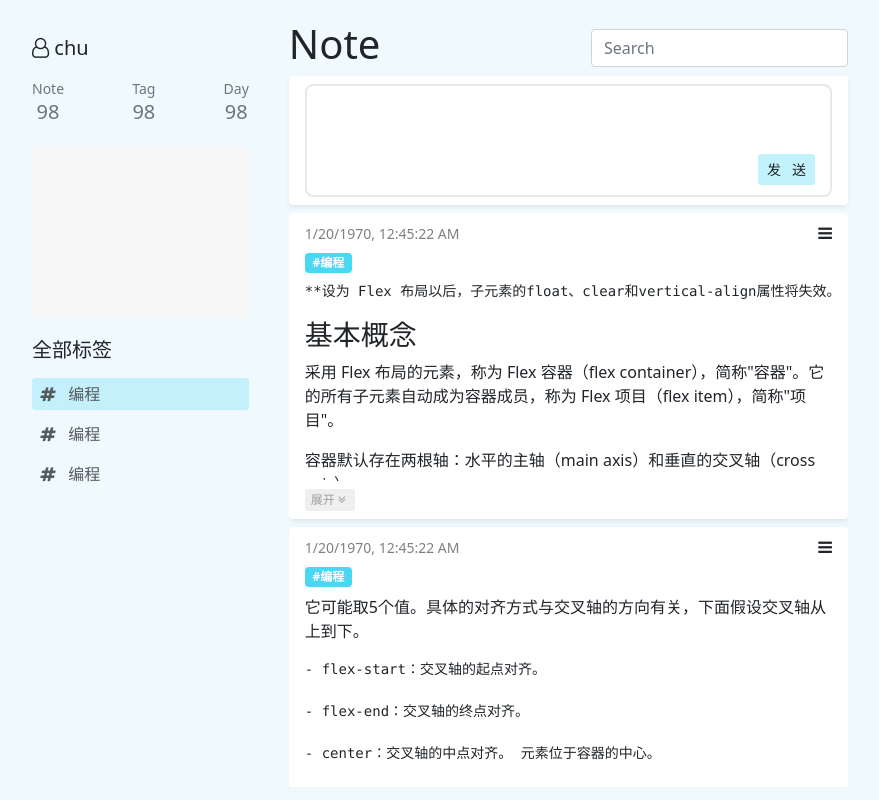
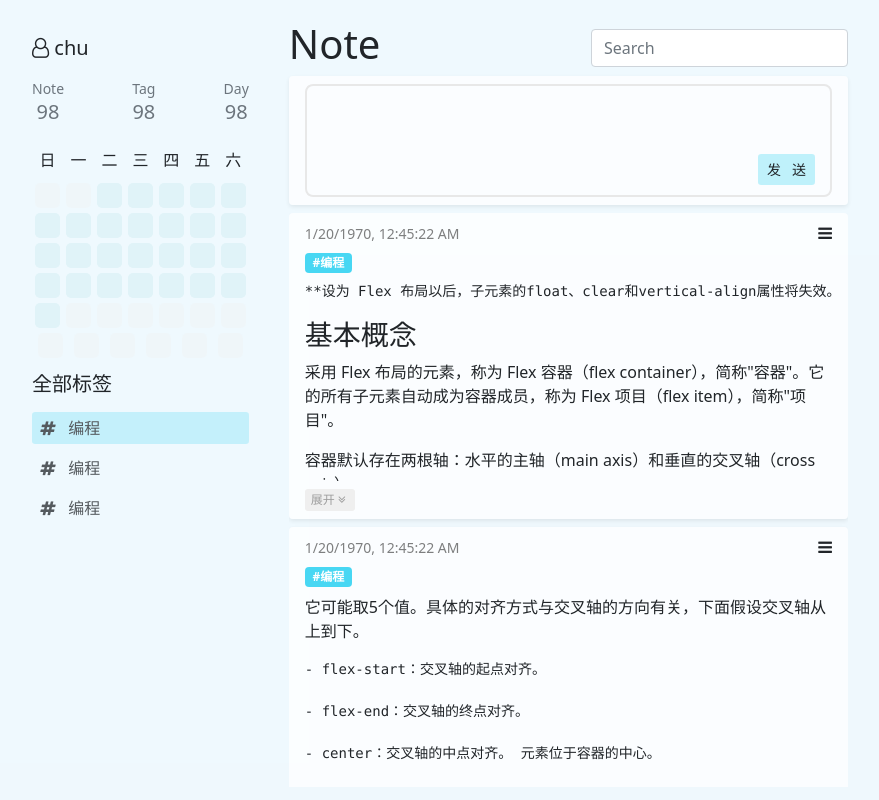
Before and after one commit to chu1z/cc-note, a Vue app: page / in a window 1280 px wide. Shown: the whole page, without its empty margins (200-1079 px from the left). Built offline with nearby package versions, Linux system fonts and the light colour scheme.

Commit message:
完成页面

```diff
--- a/src/components/block/Block.vue
+++ b/src/components/block/Block.vue
@@ -1,6 +1,6 @@
 <template>
   <div
-    class="cc-block px-3 py-2 mb-2 bg-body rounded d-flex flex-column"
+    class="cc-block px-3 py-2 mb-2 bg-body rounded d-flex flex-column bg-opacity-75"
     :class="classObj"
     :style="styleObject"
     @mouseenter="enter"
--- a/src/components/block/BlockEdit.vue
+++ b/src/components/block/BlockEdit.vue
@@ -44,7 +44,7 @@ export default defineComponent({
   font-size: 14px;
   padding: 10px 15px;
   color: #323232;
-  background: #fff;
+  /* background: rgb(255, 255, 255,0.75); */
   border: 2px solid #e8e8e8;
   border-radius: 8px;
   width: 100%;
--- /dev/null
+++ b/src/components/calendar/Calendar.vue
@@ -0,0 +1,127 @@
+<template >
+  <div class="cc-calendar">
+    <div class="cc-calendar-week d-flex justify-content-around mb-2">
+      <div
+        class="cc-calendar-week-item"
+        v-for="(item, index) in weekArr"
+        :key="index"
+      >
+        {{ item }}
+      </div>
+    </div>
+    <div class="cc-calendar-day d-flex flex-wrap justify-content-around">
+      <div
+        class="cc-calendar-day-item"
+        v-for="(item, index) in dayArr"
+        :key="index"
+        :class="item.disabled ? `disabled` : ``"
+      >
+        <!-- {{ item.value }} -->
+      </div>
+    </div>
+    <!-- <div class="cc-calendar-tip" v-show="isShow" :style="tipStyleObj">
+      {{ tip }}
+    </div> -->
+  </div>
+</template>
+
+<script lang='ts'>
+import { defineComponent, reactive } from '@vue/runtime-core'
+import { ref } from 'vue'
+
+export default defineComponent({
+  name: 'cc-calendar',
+  setup() {
+    // 获取这个月有多少天
+    const getDays = (year: number, month: number) =>
+      new Date(year, month, 0).getDate()
+
+    // 获取这个月1号是星期几
+    const getWeek = (year: number, month: number): number => {
+      const now = new Date()
+      now.setFullYear(year)
+      now.setMonth(month - 1)
+      now.setDate(1)
+      return now.getDay()
+    }
+
+    const weekArr = ['日', '一', '二', '三', '四', '五', '六']
+
+    const date = new Date()
+    const year = date.getFullYear()
+    const month = date.getUTCMonth() + 1 // 1月份是0
+
+    const dayArr: { value: number; disabled: boolean }[] = []
+
+    const days = getDays(year, month)
+    const week = getWeek(year, month)
+
+    const lastDays = getDays(year, month - 1)
+
+    for (let i = 1; i < days; i++) {
+      dayArr.push({ value: i, disabled: false })
+    }
+
+    /* 将上个月要显示的天数加入days */
+    for (let i = 0; i < week; i++) {
+      dayArr.unshift({ value: lastDays - i, disabled: true })
+    }
+    /* 将下个月要显示的天数加入days */
+    for (let i = 1; i <= 42 - days - week; i++) {
+      dayArr.push({ value: i, disabled: true })
+    }
+
+    const isShow = ref(false)
+    const tip = ref('')
+    const tipStyleObj = reactive({
+      left: '0',
+      top: '0'
+    })
+
+    // const enter = (e: Event) => {
+    //   const ele = e.target as HTMLElement
+    //   console.log(e.target)
+    //   if (ele.className === 'cc-calendar-day-item') {
+    //     tip.value = '1 note on '
+    //     tipStyleObj.left = ele.offsetLeft + 'px'
+    //     tipStyleObj.top = ele.offsetTop + 'px'
+    //     isShow.value = true
+    //   }
+    // }
+    // const leave = (e: Event) => {
+    //   const ele = e.target as HTMLElement
+    //   console.log(e.target)
+    //   if (ele.className === 'cc-calendar-day-item') {
+    //     isShow.value = false
+    //   }
+    // }
+
+    return { weekArr, dayArr, /* enter, leave, */ isShow, tipStyleObj, tip }
+  }
+})
+</script>
+
+<style>
+.cc-calendar {
+  position: relative;
+}
+.cc-calendar-day-item {
+  display: inline-block;
+  width: 25px;
+  height: 25px;
+  margin: 2.5px;
+  background-color: #e0f3f8;
+  text-align: center;
+  border: 1px solid transparent;
+  border-radius: 5px;
+  /* cursor: pointer; */
+}
+.disabled {
+  background-color: rgb(239, 244, 245, 0.5);
+}
+
+.cc-calendar-tip {
+  position: absolute;
+  user-select: none;
+}
+</style>
--- /dev/null
+++ b/src/components/calendar/index.ts
@@ -0,0 +1,8 @@
+import { App } from 'vue'
+import Calendar from './Calendar.vue'
+
+export default {
+  install(app:App) {
+    app.component(Calendar.name, Calendar)
+  }
+}
--- a/src/components/dropdown/DropdownItem.vue
+++ b/src/components/dropdown/DropdownItem.vue
@@ -18,9 +18,9 @@ export default defineComponent({
 </script>
 
 <style scoped>
-.dropdown-option{
+/* .dropdown-option{
   background-color:#cccccc
-}
+} */
 .dropdown-option.is-disabled * {
   color: #6c757d;
   pointer-events: none;
--- a/src/main.ts
+++ b/src/main.ts
@@ -3,6 +3,7 @@ import App from './App.vue'
 
 import alert from './components/alert'
 import block from './components/block'
+import calendar from './components/calendar'
 import container from './components/container'
 import dropdown from './components/dropdown'
 import foldtag from './components/foldtag'
@@ -18,6 +19,7 @@ app.use(alert)
   .use(dropdown)
   .use(form)
   .use(foldtag)
+  .use(calendar)
 
 app.use(router)
 app.mount('#app')
--- a/src/views/Home.vue
+++ b/src/views/Home.vue
@@ -21,7 +21,8 @@
           <h5>98</h5>
         </div>
       </div>
-      <div class="mb-3" style="height: 170px; background-color: #f7f7f7"></div>
+      <!-- <div class="mb-3" style="height: 170px; background-color: #f7f7f7"></div> -->
+      <cc-calendar></cc-calendar>
       <div>
         <cc-foldtag>
           <cc-foldtag-item :tag="`编程`" :isSelect="true"></cc-foldtag-item>
```
Also changed, not shown: .eslintrc.js.
